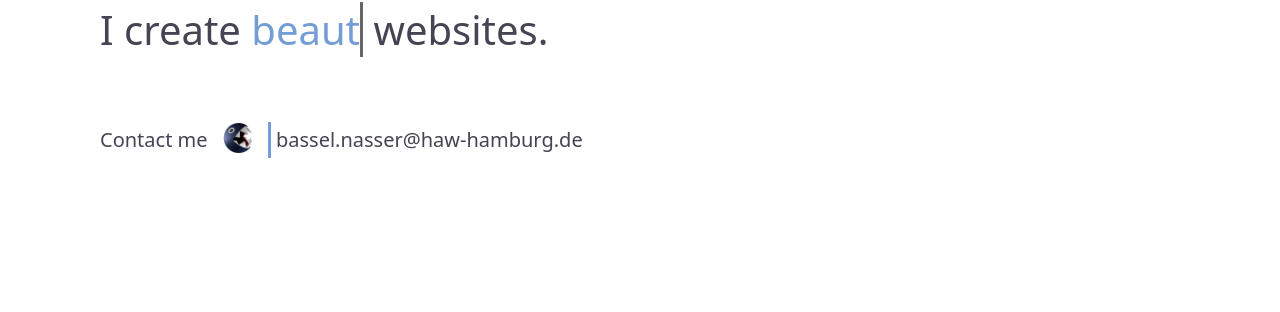
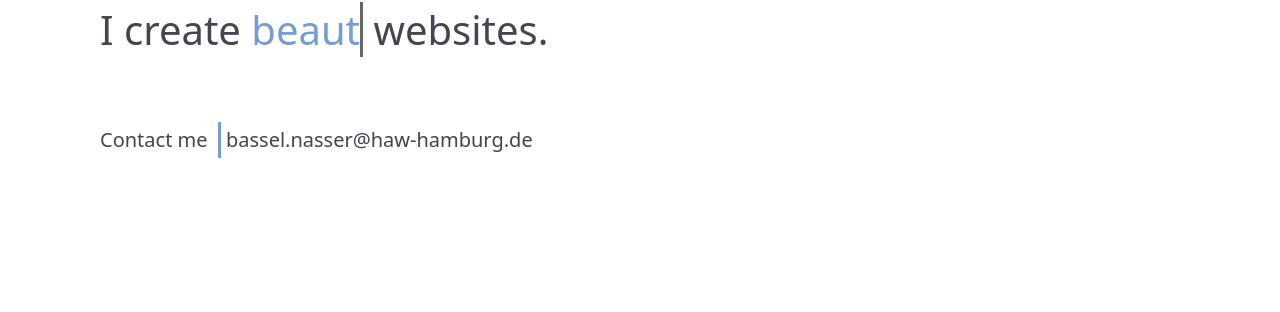
Before and after one commit to basselini/v1, a Jekyll site: the page built from index.html, in a window 1280 px wide. Shown: the part 621-933 px from the top of the page. Built offline with Jekyll 4.4.1, drawn with Linux system fonts in a browser that asks for light colours; nearby versions of some CDN libraries.

Commit message:
Update intro.html

```diff
--- a/_includes/intro.html
+++ b/_includes/intro.html
@@ -17,7 +17,7 @@
     </h2>
   <h3 class="intro_contact">
     <span>Contact me</span>
-    <span class="emoji chomp"></span>
+    <span class="emoji toad"></span>
     <span
       ><a href="mailto:bassel.nasser@haw-hamburg.de" class="link-1">{{site.email}}</a>
     </span>
```
